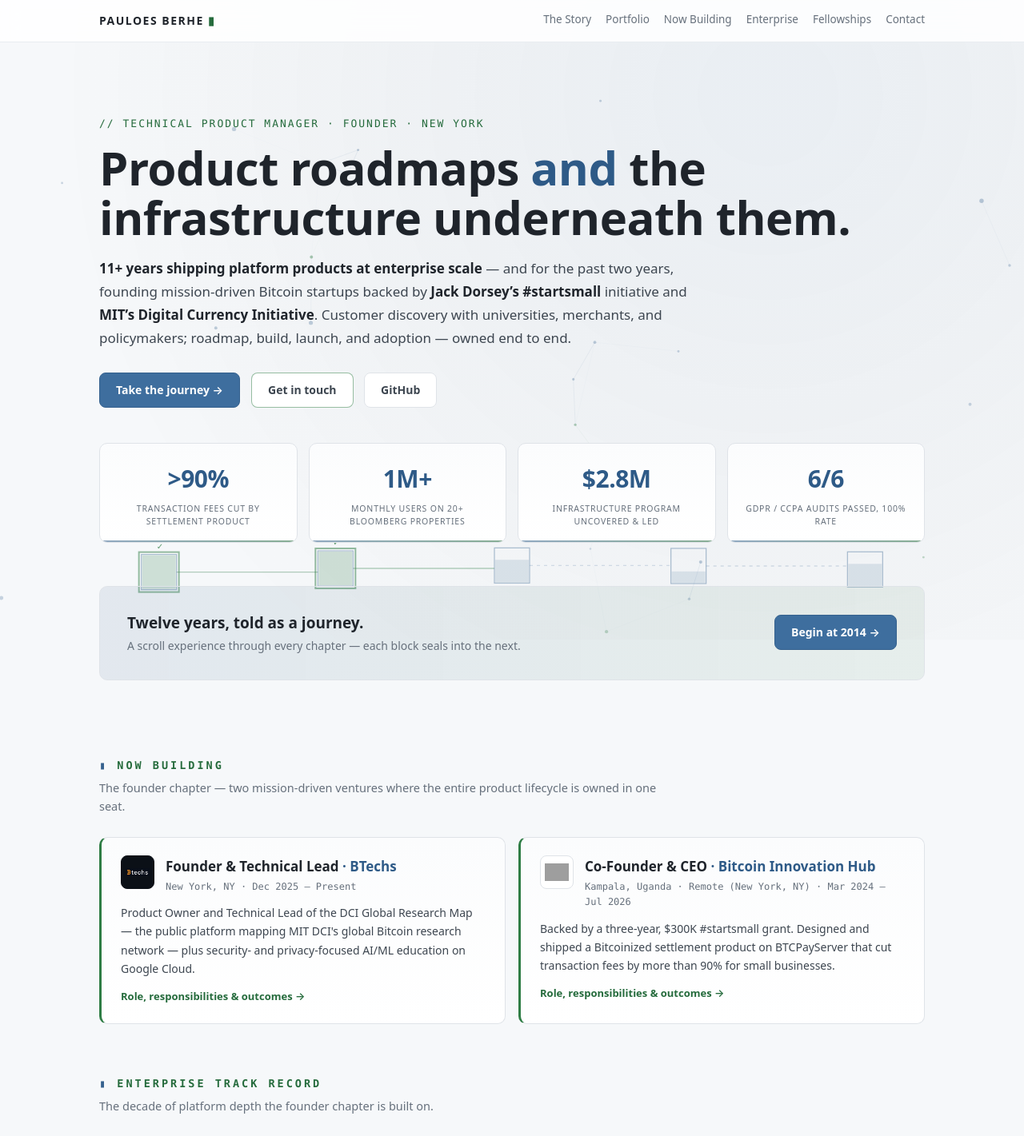
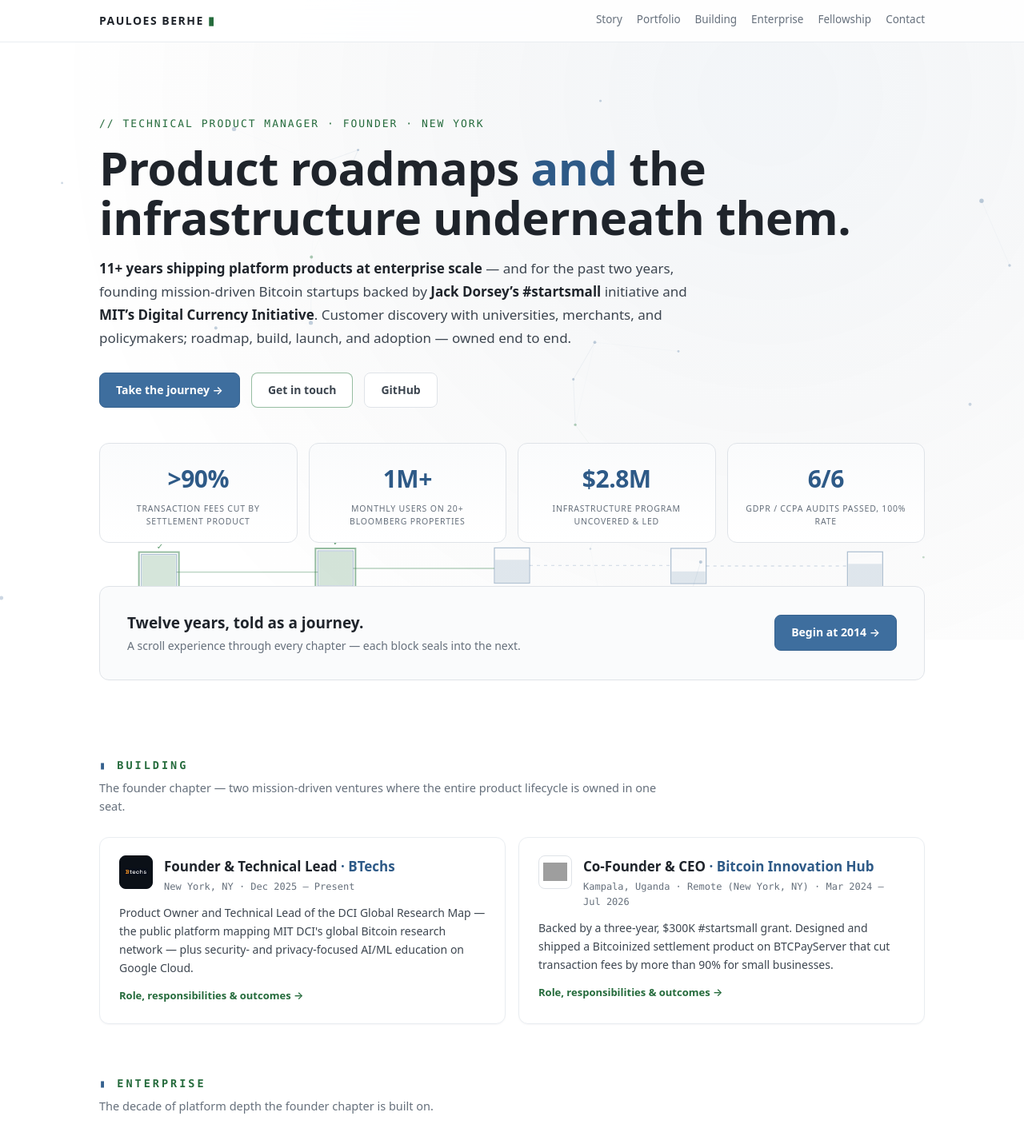
Before and after one commit to pauloes-btechs/portfolio, a Next.js app: page / in a window 1280 px wide. Shown: the top 1421 px of the page at 80% size. Built offline with nearby package versions, Linux system fonts and the light colour scheme; grey boxes are pictures that could not be loaded.

Commit message:
Clean pass: white background, simplified nav, neutral cards, minimal hovers

```diff
--- a/app/globals.css
+++ b/app/globals.css
@@ -4,10 +4,10 @@
    ============================================================ */
 
 :root {
-  --bg: #F6F8FA;
+  --bg: #FFFFFF;
   --bg-deep: #FFFFFF;
   --panel: #FFFFFF;
-  --panel-2: #FBFCFD;
+  --panel-2: #FAFBFC;
   --line: #DFE3E8;
   --line-soft: #E9EDF1;
   --ink: #1F242B;
@@ -23,7 +23,7 @@
   --orange: #B4511E;
   --glow-blue: rgba(53, 97, 142, 0.14);
   --glow-green: rgba(47, 125, 69, 0.10);
-  --radius: 10px;
+  --radius: 12px;
   --maxw: 1080px;
   --sans: system-ui, -apple-system, "Segoe UI", "Helvetica Neue", Arial, sans-serif;
   --mono: ui-monospace, "SF Mono", "Cascadia Code", Menlo, monospace;
@@ -118,11 +118,6 @@
   border: 1px solid var(--line); border-radius: var(--radius);
   padding: 20px 16px 17px; text-align: center; position: relative; overflow: hidden;
 }
-.stat::after {
-  content: ""; position: absolute; inset: auto 0 0 0; height: 2px;
-  background: linear-gradient(90deg, var(--blue), var(--green-soft));
-  opacity: .55;
-}
 .stat .n { font-size: 30px; font-weight: 750; color: var(--blue-soft); letter-spacing: -0.5px; }
 .stat .l { font-size: 10.5px; color: var(--ink-3); margin-top: 6px; letter-spacing: .8px; text-transform: uppercase; line-height: 1.5; }
 
@@ -139,13 +134,14 @@
 .cards { display: grid; grid-template-columns: 1fr 1fr; gap: 16px; }
 @media (max-width: 860px) { .cards { grid-template-columns: 1fr; } }
 .card {
-  display: block; background: linear-gradient(180deg, var(--panel-2), var(--panel));
-  border: 1px solid var(--line); border-radius: var(--radius);
+  display: block; background: var(--panel);
+  border: 1px solid var(--line-soft); border-radius: var(--radius);
+  box-shadow: 0 1px 2px rgba(23, 32, 41, 0.04);
   padding: 22px 24px; color: inherit; position: relative; overflow: hidden;
   transition: border-color .25s, transform .25s, box-shadow .25s;
 }
 .card:hover {
-  text-decoration: none; border-color: var(--blue);
+  text-decoration: none; border-color: #C7CED6;
   transform: translateY(-3px);
   box-shadow: 0 12px 34px rgba(23, 32, 41, 0.10), 0 0 0 1px var(--glow-blue);
 }
@@ -155,8 +151,7 @@
 .card p { font-size: 14px; color: var(--ink-2); margin-top: 11px; line-height: 1.65; }
 .card .more { display: inline-block; margin-top: 13px; font-size: 13px; color: var(--green-soft); font-weight: 600; }
 .card .more::after { content: " →"; }
-.card.founder { border-left: 3px solid var(--green); }
-.card.enterprise { border-left: 3px solid var(--blue); }
+
 
 /* ---- chips ---- */
 .chips { display: flex; flex-wrap: wrap; gap: 8px; margin-top: 14px; }
@@ -332,21 +327,16 @@
 .journey-end { min-height: 70vh; }
 
 /* per-page atmosphere for role pages */
-.page-founder    { background: radial-gradient(1100px 40% at 85% 0%, rgba(47,125,69,0.04), transparent 70%); }
-.page-enterprise { background: radial-gradient(1100px 40% at 15% 0%, rgba(53,97,142,0.05), transparent 70%); }
-.page-fellowship { background: radial-gradient(1100px 40% at 50% 0%, rgba(31,122,102,0.04), transparent 70%); }
 
 /* badges on cards + role heroes */
 .card-head { display: flex; align-items: center; gap: 14px; }
 .role-hero .hero-head { display: flex; align-items: center; gap: 20px; }
-.card.fellowship { border-left: 3px solid var(--aqua); }
-.card.nonprofit  { border-left: 3px solid var(--green-soft); }
-.card.freelance  { border-left: 3px solid var(--orange); }
+
 
 /* home story teaser band */
 .story-band {
   margin: 54px 0 0; padding: 30px 34px;
-  background: linear-gradient(90deg, rgba(53,97,142,0.10), rgba(47,125,69,0.08));
+  background: var(--panel-2);
   border: 1px solid var(--line); border-radius: var(--radius);
   display: flex; align-items: center; gap: 24px; flex-wrap: wrap;
 }
@@ -359,17 +349,14 @@
    the portfolio block explorer, nav underlines
    ============================================================ */
 
-/* magnetic buttons (vars set by Interactive.jsx) */
+/* buttons: simple, clean hover */
 .btn {
-  transform: translate(var(--btx, 0px), var(--bty, 0px));
-  transition: border-color .2s, color .2s, background .2s, transform .16s ease-out, box-shadow .25s;
-  will-change: transform;
+  transition: border-color .2s, color .2s, background .2s, transform .18s ease, box-shadow .25s;
 }
 .btn:hover {
-  transform: translate(var(--btx, 0px), calc(var(--bty, 0px) - 1px));
-  box-shadow: 0 8px 24px rgba(53, 97, 142, 0.16);
+  transform: translateY(-1px);
+  box-shadow: 0 6px 18px rgba(23, 32, 41, 0.10);
 }
-.btn.green:hover { box-shadow: 0 8px 24px rgba(47, 125, 69, 0.16); }
 
 /* animated nav underline */
 .nav-links a { position: relative; padding-bottom: 2px; }
@@ -383,30 +370,21 @@
 /* cursor spotlight on surfaces (mx/my set by Interactive.jsx) */
 .panel, .viz, .story-band { position: relative; }
 .story-band { overflow: hidden; }
-.card::before, .panel::before, .viz::before, .stat::before, .story-band::before {
-  content: ""; position: absolute; inset: 0; border-radius: inherit; pointer-events: none;
-  opacity: 0; transition: opacity .35s; z-index: 0;
-  background: radial-gradient(340px circle at var(--mx, 50%) var(--my, 50%), rgba(53, 97, 142, 0.06), transparent 65%);
-}
-.card.lit::before, .panel.lit::before, .viz.lit::before, .stat.lit::before, .story-band.lit::before { opacity: 1; }
-.card.founder::before { background: radial-gradient(340px circle at var(--mx, 50%) var(--my, 50%), rgba(47, 125, 69, 0.06), transparent 65%); }
 
 /* 3D tilt on cards (rx/ry set by Interactive.jsx) */
 .card {
-  transform: perspective(900px) rotateX(var(--rx, 0deg)) rotateY(var(--ry, 0deg));
-  transition: border-color .25s, transform .16s ease-out, box-shadow .25s;
-  will-change: transform;
+  transition: border-color .25s, transform .2s ease, box-shadow .25s;
 }
 .card:hover {
-  transform: perspective(900px) rotateX(var(--rx, 0deg)) rotateY(var(--ry, 0deg)) translateY(-3px);
+  transform: translateY(-2px);
 }
 
 /* stat tiles + chips get a life of their own */
 .stat { transition: transform .2s ease, border-color .25s; }
-.stat:hover { transform: translateY(-2px); border-color: var(--blue); }
+.stat:hover { transform: translateY(-2px); border-color: #C7CED6; }
 .chip { transition: transform .18s ease, border-color .2s, color .2s; }
-.chip:hover { transform: translateY(-2px); border-color: var(--blue); color: var(--ink); }
-.chip.g:hover { border-color: var(--green-soft); }
+.chip:hover { transform: translateY(-2px); border-color: #B9C1CA; color: var(--ink); }
+
 
 /* ---- the block explorer (/portfolio) ---- */
 .portfolio-hero .lede { max-width: 720px; }
@@ -419,10 +397,9 @@
 
 .site-card {
   display: block; color: inherit; position: relative; border-radius: 12px;
-  transform: perspective(1000px) rotateX(var(--rx, 0deg)) rotateY(var(--ry, 0deg));
-  transition: transform .16s ease-out;
-  will-change: transform;
+  transition: transform .2s ease;
 }
+.site-card:hover { transform: translateY(-2px); }
 .site-card:hover { text-decoration: none; }
 
 .site-frame {
@@ -431,11 +408,9 @@
   transition: border-color .25s, box-shadow .3s;
 }
 .site-card:hover .site-frame {
-  border-color: var(--blue);
-  box-shadow: 0 20px 48px rgba(23, 32, 41, 0.10), 0 0 0 1px var(--glow-blue);
+  border-color: #C7CED6;
+  box-shadow: 0 16px 40px rgba(23, 32, 41, 0.09);
 }
-.site-card.hue-green:hover .site-frame { border-color: var(--green-soft); box-shadow: 0 20px 48px rgba(23, 32, 41, 0.10), 0 0 0 1px var(--glow-green); }
-.site-card.hue-aqua:hover .site-frame { border-color: var(--aqua); }
 
 .site-bar {
   display: flex; align-items: center; gap: 6px; padding: 9px 12px;
@@ -470,9 +445,7 @@
   width: 26px; height: 26px; display: flex; align-items: center; justify-content: center;
   border: 1.5px solid rgba(47, 125, 69, 0.4); border-radius: 7px; background: rgba(47, 125, 69, 0.08);
   font-size: 13px;
-  transition: box-shadow .3s, transform .2s;
 }
-.site-card:hover .site-seal { box-shadow: 0 0 14px var(--glow-green); transform: rotate(6deg); }
 
 .site-features-label {
   font-family: var(--mono); font-size: 10.5px; letter-spacing: 2px; text-transform: uppercase;
@@ -482,8 +455,6 @@
 .site-features-static li { font-size: 13px; color: var(--ink-2); line-height: 1.55; padding: 3.5px 0 3.5px 16px; position: relative; }
 .site-features-static li::before { content: "▸"; position: absolute; left: 0; color: var(--blue-soft); }
 
-/* keep card inner content above the spotlight layer */
-.card > *, .stat > *, .panel > *, .viz > *, .story-band > * { position: relative; z-index: 1; }
 
 @media (prefers-reduced-motion: reduce) {
   .btn, .card, .site-card { transform: none !important; }
--- a/app/layout.js
+++ b/app/layout.js
@@ -1,7 +1,6 @@
 import "./globals.css";
 import Nav from "../components/Nav";
 import Footer from "../components/Footer";
-import Interactive from "../components/Interactive";
 import { site } from "../lib/data";
 
 export const metadata = {
@@ -24,7 +23,6 @@
   return (
     <html lang="en">
       <body>
-        <Interactive />
         <Nav />
         <main>{children}</main>
         <Footer />
--- a/app/page.js
+++ b/app/page.js
@@ -83,8 +83,8 @@
         </section>
 
         {/* now building */}
-        <section className="section" id="now">
-          <h2>Now Building</h2>
+        <section className="section" id="building">
+          <h2>Building</h2>
           <p className="section-sub">
             The founder chapter — two mission-driven ventures where the entire product
             lifecycle is owned in one seat.
@@ -95,8 +95,8 @@
         </section>
 
         {/* enterprise track record */}
-        <section className="section" id="track-record">
-          <h2>Enterprise Track Record</h2>
+        <section className="section" id="enterprise">
+          <h2>Enterprise</h2>
           <p className="section-sub">
             The decade of platform depth the founder chapter is built on.
           </p>
@@ -106,8 +106,8 @@
         </section>
 
         {/* fellowships */}
-        <section className="section" id="fellowships">
-          <h2>Fellowships</h2>
+        <section className="section" id="fellowship">
+          <h2>Fellowship</h2>
           <p className="section-sub">
             Selective programs, entered deliberately — cloud depth from Google,
             product craft from the UW Product Management Center.
--- a/components/Nav.jsx
+++ b/components/Nav.jsx
@@ -8,11 +8,11 @@
           PAULOES BERHE<span className="dot"> ▮</span>
         </Link>
         <div className="nav-links">
-          <Link href="/story">The Story</Link>
+          <Link href="/story">Story</Link>
           <Link href="/portfolio">Portfolio</Link>
-          <Link href="/#now">Now Building</Link>
-          <Link href="/#track-record">Enterprise</Link>
-          <Link href="/#fellowships">Fellowships</Link>
+          <Link href="/#building">Building</Link>
+          <Link href="/#enterprise">Enterprise</Link>
+          <Link href="/#fellowship">Fellowship</Link>
           <Link href="/contact">Contact</Link>
         </div>
       </div>
```
Also changed, not shown: 2 other files (tests, documents, lock files or other folders).
